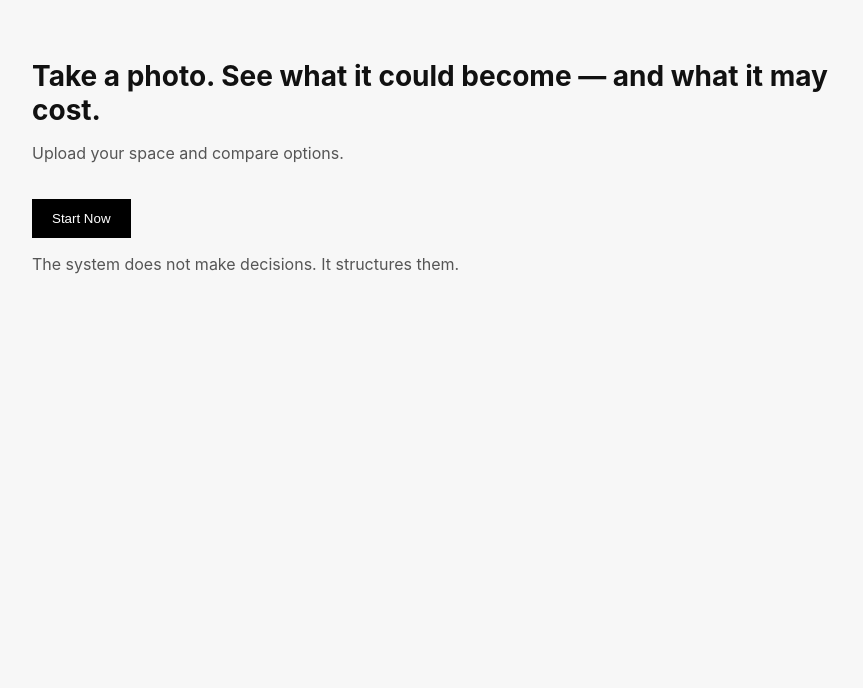
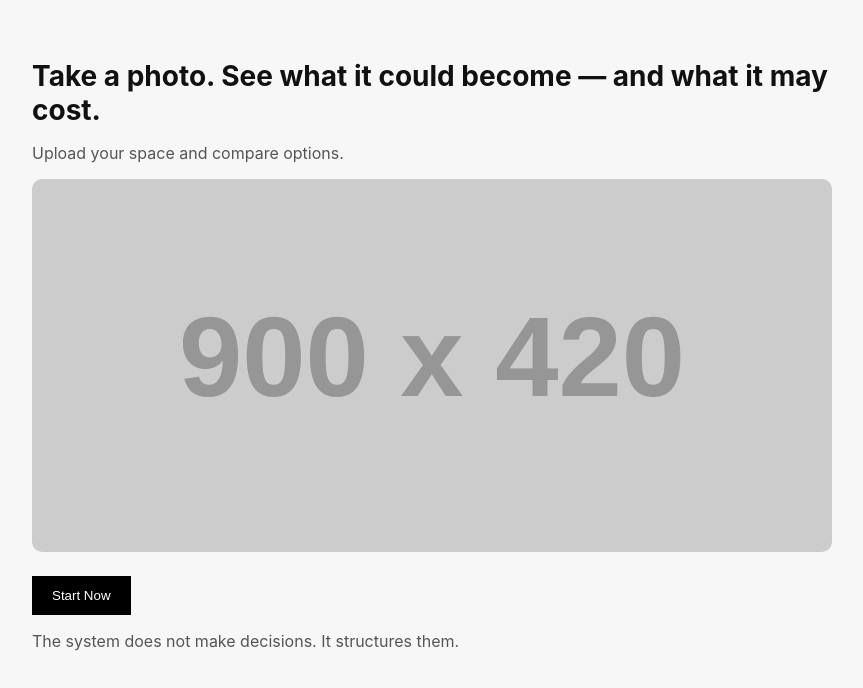
Before and after one commit to xufentu-creator/field-service-decision-system, a plain HTML site: page index.html in a window 1280 px wide. Shown: the whole page, without its empty margins (208-1071 px from the left). Drawn offline with Linux system fonts and the light colour scheme; placeholder pictures from the web are drawn by us.

Commit message:
Refactor index.html structure and add viewport meta

```diff
--- a/index.html
+++ b/index.html
@@ -3,6 +3,7 @@
 <head>
   <meta charset="UTF-8">
   <title>Decision System</title>
+  <meta name="viewport" content="width=device-width, initial-scale=1.0">
   <link rel="stylesheet" href="style.css">
 </head>
 
@@ -12,6 +13,8 @@
     <h1 id="title"></h1>
     <p id="subtitle"></p>
 
+    <img src="https://via.placeholder.com/900x420?text=Space+Upgrade+Decision+System" alt="System preview" class="hero-img">
+
     <button onclick="goUpload()" id="startBtn"></button>
 
     <p id="principle"></p>
@@ -20,6 +23,5 @@
 
   <script src="content.js"></script>
   <script src="app.js"></script>
-
 </body>
 </html>
```
Lines whose indentation alone changed are shown as unchanged.
